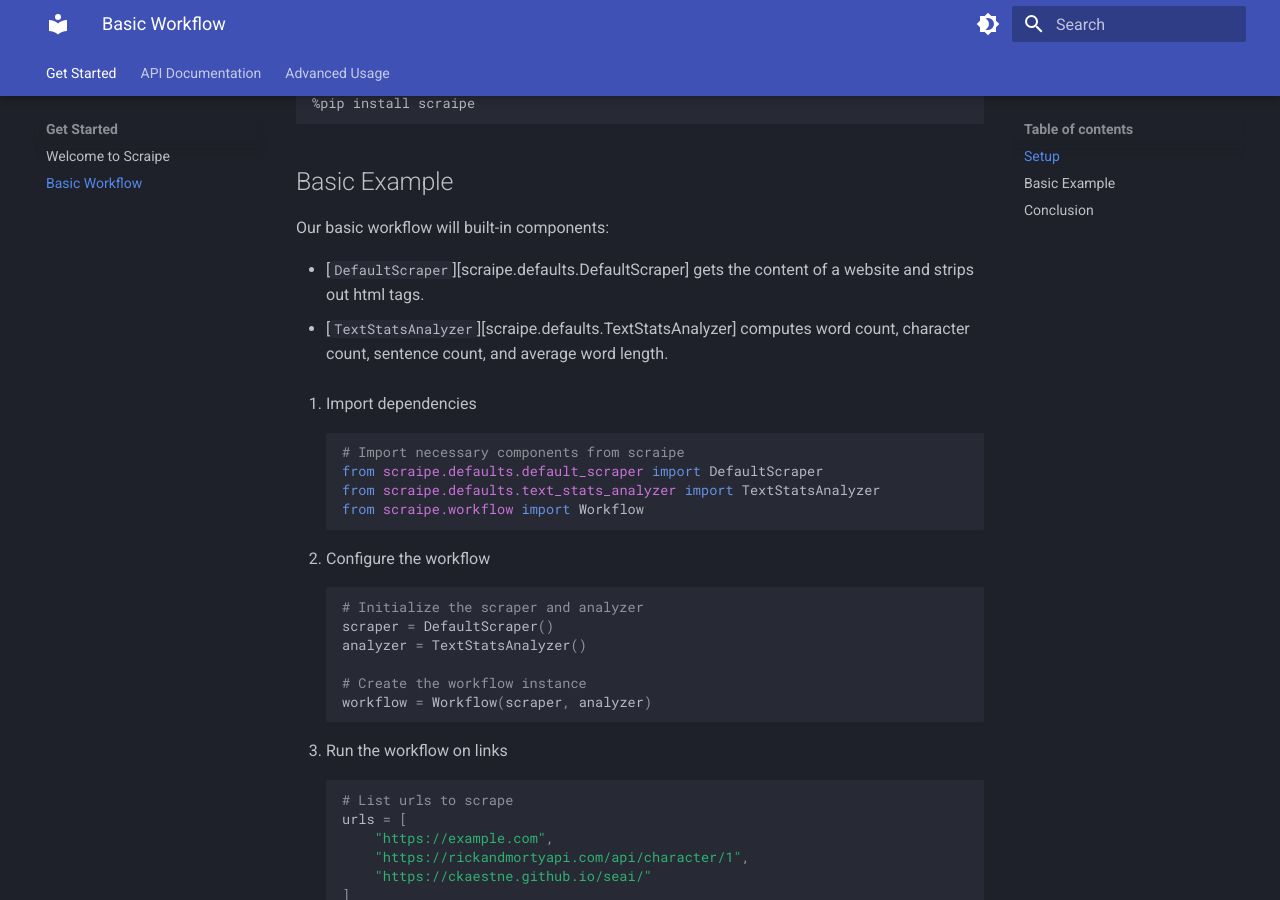
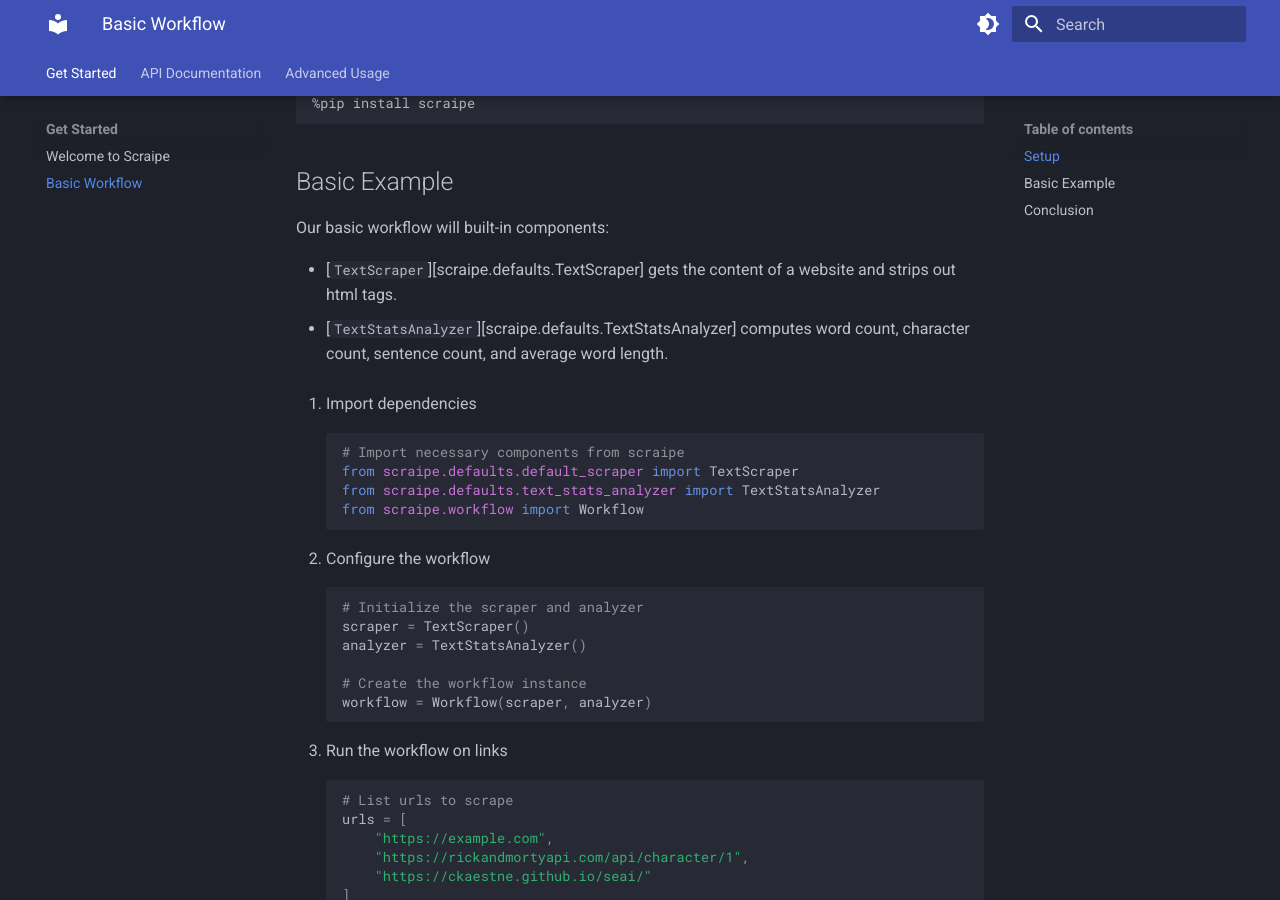
Before and after one commit to SnpM/scraipe, an MkDocs documentation site: the page built from docs/get_started/basic_workflow.md, in a window 1280 px wide and 900 px high, scrolled down 521 px. Built offline with MkDocs 1.6.1 and Material for MkDocs 9.7.7, drawn with Linux system fonts in a browser that asks for light colours.

Commit message:
Update docs

````diff
--- a/docs/get_started/basic_workflow.md
+++ b/docs/get_started/basic_workflow.md
@@ -19,7 +19,7 @@ Make sure scraipe is installed. Scraipe requires python 3.10 or greater.
 
 Our basic workflow will built-in components:
 
-- [`DefaultScraper`][scraipe.defaults.DefaultScraper] gets the content of a website and strips out html tags.
+- [`TextScraper`][scraipe.defaults.TextScraper] gets the content of a website and strips out html tags.
 - [`TextStatsAnalyzer`][scraipe.defaults.TextStatsAnalyzer] computes word count, character count, sentence count, and average word length.
 
 []()
@@ -28,7 +28,7 @@ Our basic workflow will built-in components:
 
     ```python
     # Import necessary components from scraipe
-    from scraipe.defaults.default_scraper import DefaultScraper
+    from scraipe.defaults.default_scraper import TextScraper
     from scraipe.defaults.text_stats_analyzer import TextStatsAnalyzer
     from scraipe.workflow import Workflow
     ```
@@ -37,7 +37,7 @@ Our basic workflow will built-in components:
 
     ```python
     # Initialize the scraper and analyzer
-    scraper = DefaultScraper()
+    scraper = TextScraper()
     analyzer = TextStatsAnalyzer()
 
     # Create the workflow instance
--- a/pyproject.toml
+++ b/pyproject.toml
@@ -1,6 +1,6 @@
 [tool.poetry]
 name = "scraipe"
-version = "0.1.26"
+version = "0.1.27"
 description = "AI web scraping workflow."
 readme = "README.md"
 license = "MIT"
````
Also changed, not shown: docs/api/__nav__.md (+2 -2 lines), docs/api/defaults/default_scraper.md (deleted, +0 -1 lines), docs/api/defaults/raw_scraper.md (added, +1 -0 lines), docs/api/defaults/text_scraper.md (added, +1 -0 lines), docs/api/extended/aiohttp_scraper.md (deleted, +0 -1 lines), docs/index.md (+2 -2 lines), 1 other file.
